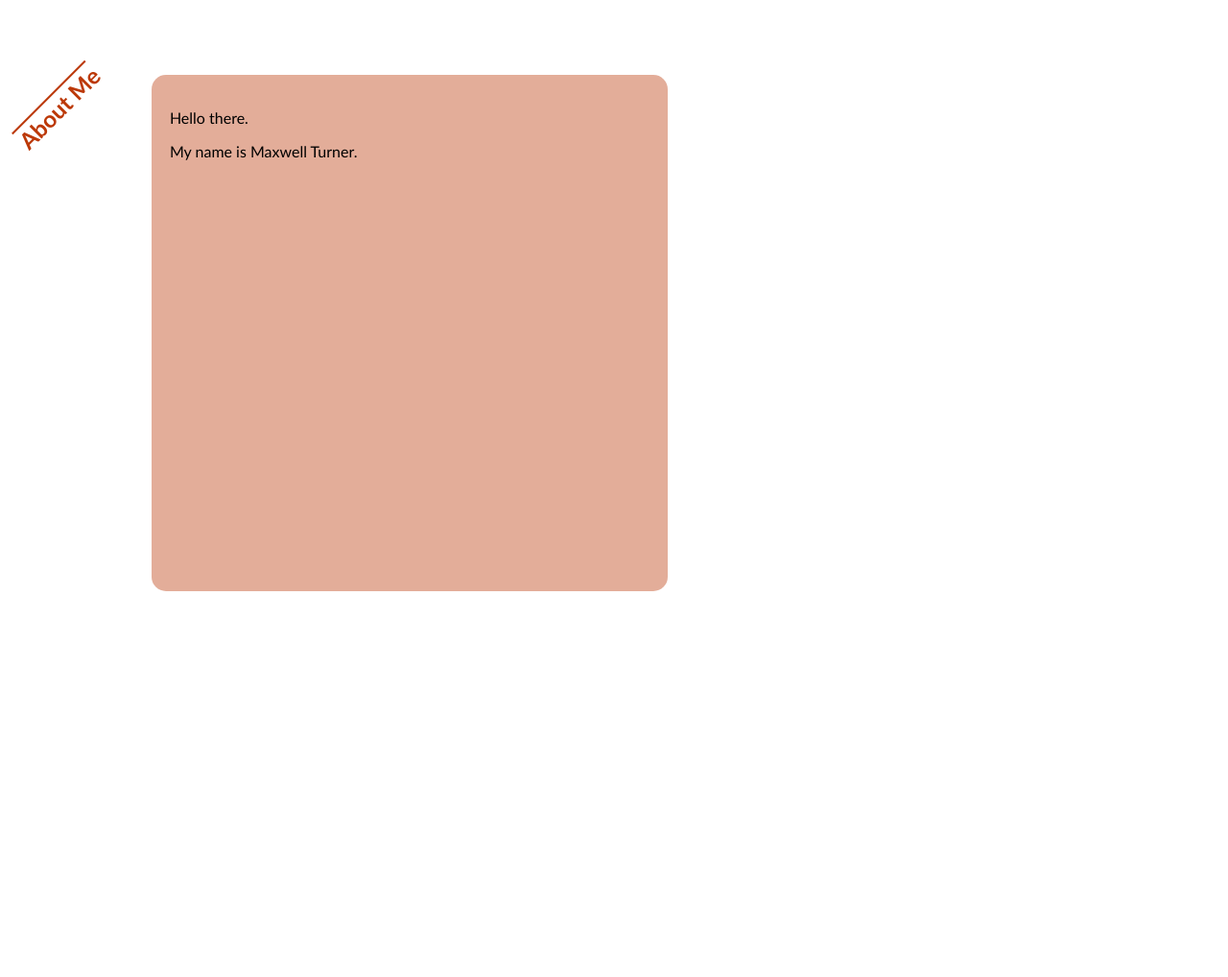
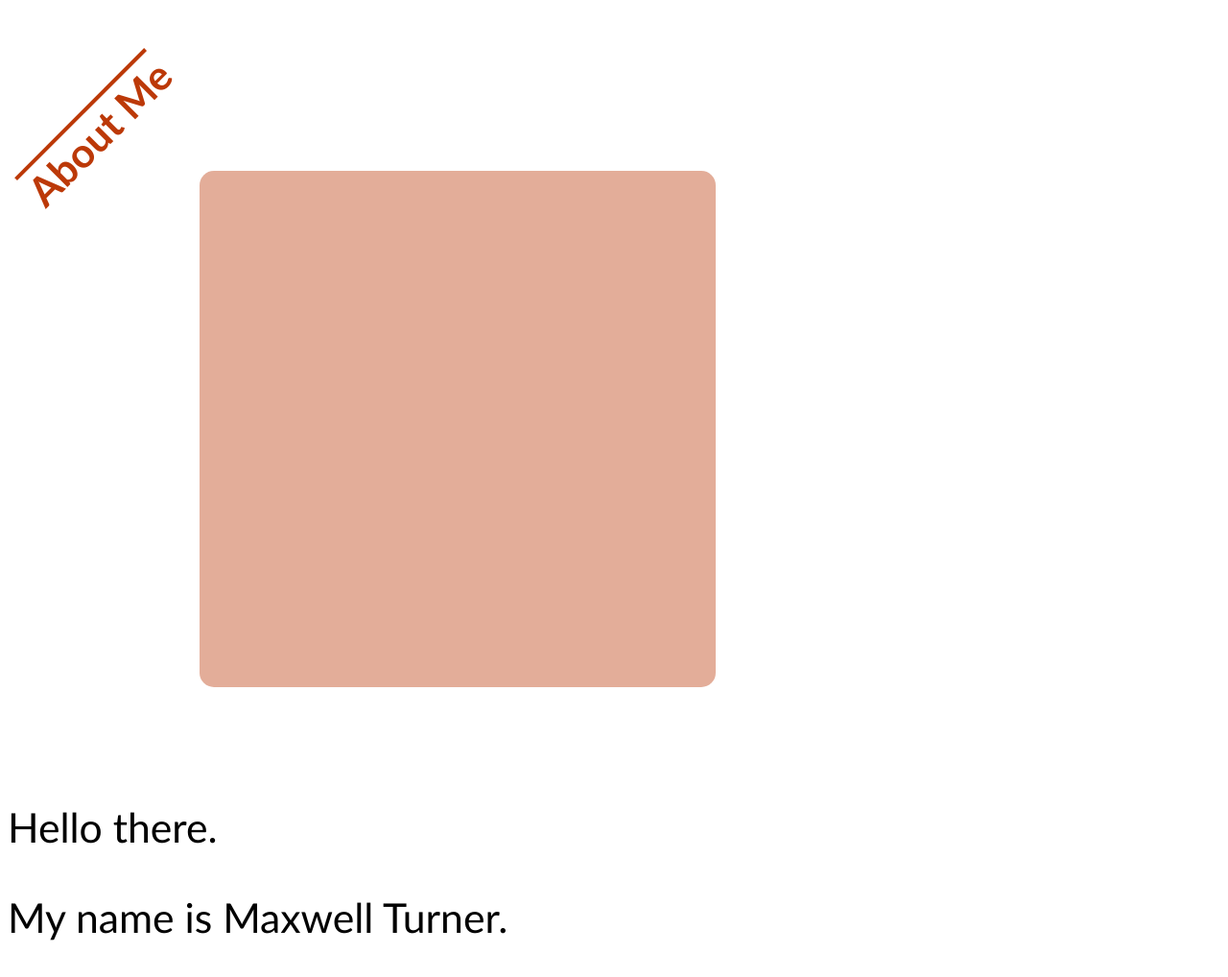
Before and after one commit to Maxt992/maxwell_portfolio, a plain HTML site: page index.html in a window 1280 px wide. Shown: the part 1373-2391 px from the top of the page at 96% size. Before the commit the page ends 2064 px from the top, so only its background shows below. Drawn offline with Linux system fonts and the light colour scheme.

Commit message:
formatting about me

```diff
--- a/assets/css/style.css
+++ b/assets/css/style.css
@@ -18,6 +18,10 @@ section {
 
 }
 
+p {
+    font-size: 32pt;
+}
+
 h1 {
     flex: 1 0 0%;
     text-decoration: overline;
@@ -30,6 +34,7 @@ h1 {
 
 h2 {
     flex: 1 0 0%;
+    font-size: 32pt;
     text-decoration: overline;
     position: absolute;
     transform: rotate(-45deg);
@@ -92,7 +97,8 @@ h2 {
 .box_l {
     position: static;
     padding: 1%;
-    margin-left: 150px;
+    margin-top: 100px;
+    margin-left: 200px;
     margin-bottom: 75px;
     right: 0px;
     border: #14213D;
--- a/index.html
+++ b/index.html
@@ -16,7 +16,7 @@
 
         <header>
 
-            <img src="assets/images/Possible Background.jpg" alt="Maxwell stands against sky.">
+            <img src="assets/images/Possible Background.jpg" alt="Maxwell in Dartmoor.">
 
             <div class="arrow-up"></div>
 
@@ -37,10 +37,11 @@
             <h2>About Me</h2>
 
                 <div class="box_l">
-                    <p>Hello there.</p>
-                    <p>My name is Maxwell Turner. </p>
+
                 </div>
 
+                <p>Hello there.</p>
+                    <p>My name is Maxwell Turner. </p>
 
         </main>
 
```
